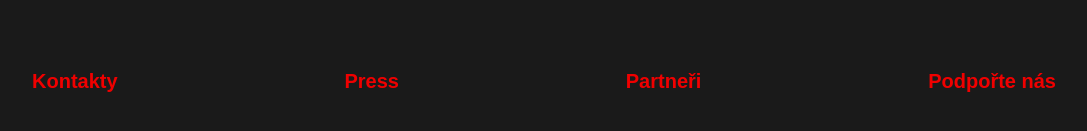
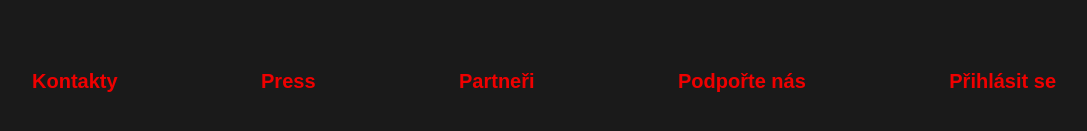
Before and after one commit to hrejsemnou/oldstars_web, a Next.js app: page /herecke-studio/clenove in a window 1280 px wide. Shown: the part 369-500 px from the top of the page, without its empty margins (96-1183 px from the left). Built offline with nearby package versions, Linux system fonts and the light colour scheme.

Commit message:
Add discord link

```diff
--- a/components/Footer.jsx
+++ b/components/Footer.jsx
@@ -9,6 +9,7 @@ const navItems = [
   { route: "/press", label: "Press" },
   { route: "/partneri", label: "Partneři" },
   { route: "/podporte-nas", label: "Podpořte nás" },
+  { route: "http://discord.com/app", label: "Přihlásit se" },
 ];
 
 const Footer = () => {
@@ -24,9 +25,15 @@ const Footer = () => {
     }
     return (
       <Link key={item.route} href={item.route}>
-        <a className={cName}>
-          {item.label}
-        </a>
+        {item.route === "http://discord.com/app" ? (
+          <a className={cName} target="_blank">
+            {item.label}
+          </a>
+        ) : (
+          <a className={cName}>
+            {item.label}
+          </a>
+        )}
       </Link>
     );
   });
```
